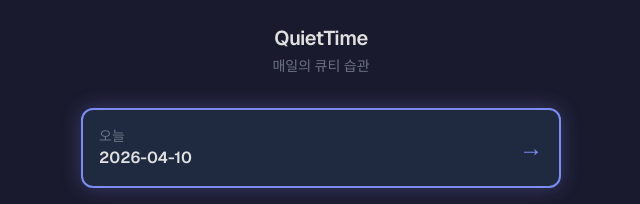
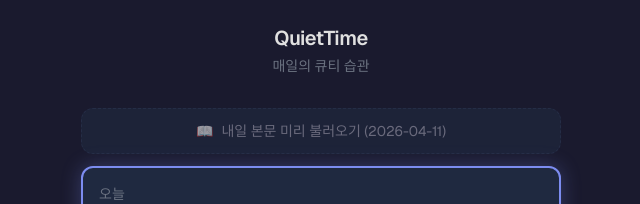
Before and after one commit to jiuisdisciple/QuietTimeAssistant, a Next.js app in the folder app/: page / in a window 1280 px wide. Shown: the top 204 px of the page, without its empty margins (319-959 px from the left). Built offline with nearby package versions, Linux system fonts and the light colour scheme; no server answers; the database is empty.

Commit message:
Lazy-fetch tomorrow: manual button + 11pm KST cron, save tokens

```diff
--- a/app/src/app/api/cron/route.ts
+++ b/app/src/app/api/cron/route.ts
@@ -2,6 +2,7 @@
 import { sql } from "@vercel/postgres";
 import { fetchTodayPassage } from "@/lib/scraper";
 import { generateSummary } from "@/lib/ai";
+import { getKSTDate } from "@/lib/date";
 
 async function ensurePassage(dateStr: string) {
   // Skip if already fetched with summary
@@ -50,14 +51,8 @@
   }
 
   try {
-    // Get today's date in KST
-    const kstNow = new Date(
-      new Date().toLocaleString("en-US", { timeZone: "Asia/Seoul" })
-    );
-    const today = kstNow.toISOString().split("T")[0];
-    const tomorrowDate = new Date(kstNow);
-    tomorrowDate.setDate(tomorrowDate.getDate() + 1);
-    const tomorrow = tomorrowDate.toISOString().split("T")[0];
+    const today = getKSTDate(0);
+    const tomorrow = getKSTDate(1);
 
     // Fetch both today and tomorrow in parallel
     const [todayResult, tomorrowResult] = await Promise.all([
--- a/app/src/app/api/passage/route.ts
+++ b/app/src/app/api/passage/route.ts
@@ -14,8 +14,8 @@
 }
 
 export async function GET(request: NextRequest) {
-  const date =
-    request.nextUrl.searchParams.get("date") || getKSTDate(0);
+  const date = request.nextUrl.searchParams.get("date") || getKSTDate(0);
+  const lazy = request.nextUrl.searchParams.get("lazy") === "1";
 
   try {
     // Check if we already have this passage cached
@@ -74,6 +74,14 @@
       return NextResponse.json(row);
     }
 
+    // Lazy mode: don't fetch externally, don't generate AI
+    if (lazy) {
+      return NextResponse.json(
+        { error: "not_cached" },
+        { status: 404 }
+      );
+    }
+
     // Fetch from cdmb API
     const passage = await fetchTodayPassage(date);
     if (!passage) {
--- a/app/src/app/page.tsx
+++ b/app/src/app/page.tsx
@@ -34,6 +34,7 @@
 export default function Home() {
   const [todayPassage, setTodayPassage] = useState<Passage | null>(null);
   const [tomorrowPassage, setTomorrowPassage] = useState<Passage | null>(null);
+  const [tomorrowLoading, setTomorrowLoading] = useState(false);
   const [devotions, setDevotions] = useState<Devotion[]>([]);
   const [stats, setStats] = useState<Stats | null>(null);
   const [showChart, setShowChart] = useState(false);
@@ -45,7 +46,8 @@
   useEffect(() => {
     Promise.all([
       fetch(`/api/passage?date=${today}`).then((r) => r.json()),
-      fetch(`/api/passage?date=${tomorrow}`).then((r) => r.json()),
+      // Tomorrow: lazy mode — only use DB cache, don't fetch externally or generate AI
+      fetch(`/api/passage?date=${tomorrow}&lazy=1`).then((r) => r.json()),
       fetch("/api/devotion?limit=30").then((r) => r.json()),
       fetch("/api/stats").then((r) => r.json()),
     ])
@@ -58,6 +60,28 @@
       .catch(console.error)
       .finally(() => setLoading(false));
   }, [today, tomorrow]);
+
+  const handleFetchTomorrow = async () => {
+    setTomorrowLoading(true);
+    try {
+      const res = await fetch(`/api/passage?date=${tomorrow}`);
+      const data = await res.json();
+      if (!data.error) {
+        setTomorrowPassage(data);
+      } else {
+        alert(
+          data.error === "not_cached"
+            ? "내일 본문을 아직 가져올 수 없습니다"
+            : data.error
+        );
+      }
+    } catch (e) {
+      console.error(e);
+      alert(`오류: ${e}`);
+    } finally {
+      setTomorrowLoading(false);
+    }
+  };
 
   if (loading) {
     return (
@@ -110,7 +134,7 @@
       )}
 
       {/* Tomorrow Button (faded, preview) */}
-      {tomorrowPassage && (
+      {tomorrowPassage ? (
         <Link href={`/devotion/${tomorrow}`}>
           <div
             className="mb-3 p-3 rounded-xl cursor-pointer transition-all hover:opacity-80 opacity-50"
@@ -137,6 +161,28 @@
             </div>
           </div>
         </Link>
+      ) : (
+        <button
+          onClick={handleFetchTomorrow}
+          disabled={tomorrowLoading}
+          className="mb-3 w-full p-3 rounded-xl cursor-pointer transition-all hover:opacity-80 opacity-60 disabled:opacity-40 disabled:cursor-wait"
+          style={{
+            background: "var(--bg-card)",
+            border: "1px dashed var(--border)",
+            color: "var(--text-secondary)",
+          }}
+        >
+          <div className="flex items-center justify-center gap-2 text-sm">
+            {tomorrowLoading ? (
+              <>불러오는 중...</>
+            ) : (
+              <>
+                <span>📖</span>
+                <span>내일 본문 미리 불러오기 ({tomorrow})</span>
+              </>
+            )}
+          </div>
+        </button>
       )}
 
       {/* Today Button */}
```
Also changed, not shown: app/vercel.json (added).
